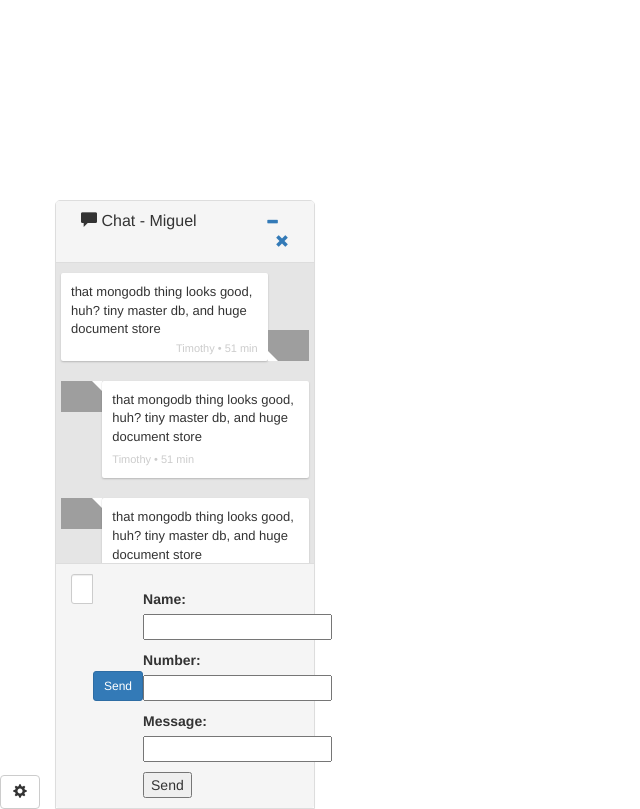
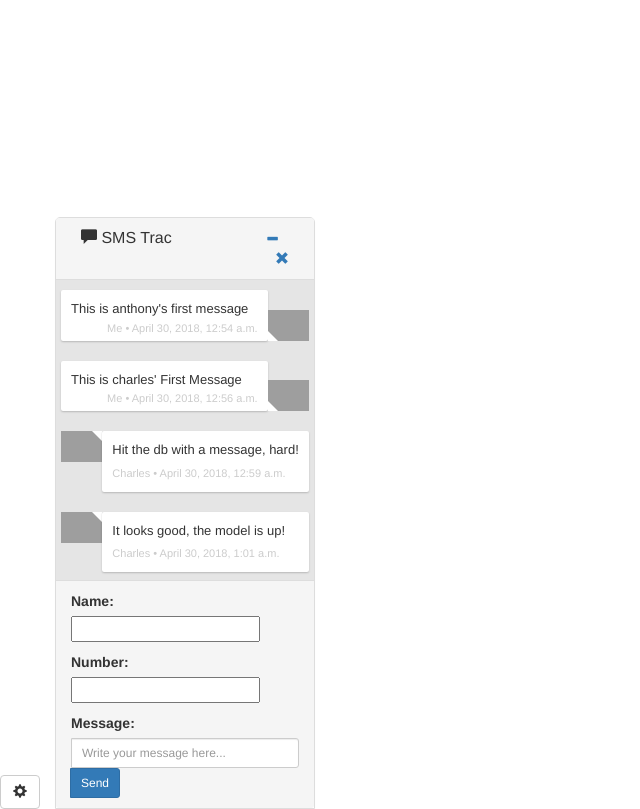
Before and after one commit to BARarch/Call-Trac, a Django app: page / in a window 1280 px wide. Shown: the part 171-980 px from the top of the page, without its empty margins (0-640 px from the left). Run offline with Django 3.2, Linux system fonts and the light colour scheme; data comes from the database, SQL or seed files in the repository; some libraries are stand-ins or nearby versions; grey boxes are pictures that could not be loaded.

Commit message:
Form and Feilds Update on refresh

```diff
--- a/call-trac-django/calltrac/settings.py
+++ b/call-trac-django/calltrac/settings.py
@@ -109,7 +109,7 @@ AUTH_PASSWORD_VALIDATORS = [
 
 LANGUAGE_CODE = 'en-us'
 
-TIME_ZONE = 'America/New York'
+TIME_ZONE = 'UTC'
 
 USE_I18N = True
 
--- a/call-trac-django/smsapp/static/twilio/base.js
+++ b/call-trac-django/smsapp/static/twilio/base.js
@@ -61,7 +61,10 @@ $.ajaxSetup({
     }
 });
 
-
+$(document).ready(function(){
+    $('#id_message').attr("placeholder", "Write your message here...");
+    $('#id_message').addClass( "form-control input-sm chat_input" );
+});
 
 // AJAX Calls for Messaging App
 /*$(document).ready(function(){
--- a/call-trac-django/smsapp/templates/twilio/base.html
+++ b/call-trac-django/smsapp/templates/twilio/base.html
@@ -18,7 +18,7 @@
         	<div class="panel panel-default">
                 <div class="panel-heading top-bar">
                     <div class="col-md-8 col-xs-8">
-                        <h3 class="panel-title"><span class="glyphicon glyphicon-comment"></span> Chat - Miguel</h3>
+                        <h3 class="panel-title"><span class="glyphicon glyphicon-comment"></span> SMS Trac</h3>
                     </div>
                     <div class="col-md-4 col-xs-4" style="text-align: right;">
                         <a href="#"><span id="minim_chat_window" class="glyphicon glyphicon-minus icon_minim"></span></a>
@@ -26,92 +26,52 @@
                     </div>
                 </div>
                 <div class="panel-body msg_container_base">
+                    {% for message in messages %}
+                    {% if message.sent %}
                     <div class="row msg_container base_sent">
                         <div class="col-md-10 col-xs-10">
                             <div class="messages msg_sent">
-                                <p>that mongodb thing looks good, huh?
-                                tiny master db, and huge document store</p>
-                                <time datetime="2009-11-13T20:00">Timothy • 51 min</time>
+                                <p>{{ message.body }}</p>
+                                <time datetime="2009-11-13T20:00">Me • {{ message.date_time }}</time>
                             </div>
                         </div>
                         <div class="col-md-2 col-xs-2 avatar">
                             <img src="http://www.bitrebels.com/wp-content/uploads/2011/02/Original-Facebook-Geek-Profile-Avatar-1.jpg" class=" img-responsive ">
                         </div>
                     </div>
+                    {% else %}
                     <div class="row msg_container base_receive">
                         <div class="col-md-2 col-xs-2 avatar">
                             <img src="http://www.bitrebels.com/wp-content/uploads/2011/02/Original-Facebook-Geek-Profile-Avatar-1.jpg" class=" img-responsive ">
                         </div>
                         <div class="col-md-10 col-xs-10">
                             <div class="messages msg_receive">
-                                <p>that mongodb thing looks good, huh?
-                                tiny master db, and huge document store</p>
-                                <time datetime="2009-11-13T20:00">Timothy • 51 min</time>
+                                <p>{{ message.body }}</p>
+                                <time datetime="2009-11-13T20:00">{{ message.number.name }} • {{ message.date_time }}</time>
                             </div>
                         </div>
                     </div>
-                    <div class="row msg_container base_receive">
-                        <div class="col-md-2 col-xs-2 avatar">
-                            <img src="http://www.bitrebels.com/wp-content/uploads/2011/02/Original-Facebook-Geek-Profile-Avatar-1.jpg" class=" img-responsive ">
-                        </div>
-                        <div class="col-xs-10 col-md-10">
-                            <div class="messages msg_receive">
-                                <p>that mongodb thing looks good, huh?
-                                tiny master db, and huge document store</p>
-                                <time datetime="2009-11-13T20:00">Timothy • 51 min</time>
-                            </div>
-                        </div>
-                    </div>
-                    <div class="row msg_container base_sent">
-                        <div class="col-xs-10 col-md-10">
-                            <div class="messages msg_sent">
-                                <p>that mongodb thing looks good, huh?
-                                tiny master db, and huge document store</p>
-                                <time datetime="2009-11-13T20:00">Timothy • 51 min</time>
-                            </div>
-                        </div>
-                        <div class="col-md-2 col-xs-2 avatar">
-                            <img src="http://www.bitrebels.com/wp-content/uploads/2011/02/Original-Facebook-Geek-Profile-Avatar-1.jpg" class=" img-responsive ">
-                        </div>
-                    </div>
-                    <div class="row msg_container base_receive">
-                        <div class="col-md-2 col-xs-2 avatar">
-                            <img src="http://www.bitrebels.com/wp-content/uploads/2011/02/Original-Facebook-Geek-Profile-Avatar-1.jpg" class=" img-responsive ">
-                        </div>
-                        <div class="col-xs-10 col-md-10">
-                            <div class="messages msg_receive">
-                                <p>that mongodb thing looks good, huh?
-                                tiny master db, and huge document store</p>
-                                <time datetime="2009-11-13T20:00">Timothy • 51 min</time>
-                            </div>
-                        </div>
-                    </div>
-                    <div class="row msg_container base_sent">
-                        <div class="col-md-10 col-xs-10 ">
-                            <div class="messages msg_sent">
-                                <p>that mongodb thing looks good, huh?
-                                tiny master db, and huge document store</p>
-                                <time datetime="2009-11-13T20:00">Timothy • 51 min</time>
-                            </div>
-                        </div>
-                        <div class="col-md-2 col-xs-2 avatar">
-                            <img src="http://www.bitrebels.com/wp-content/uploads/2011/02/Original-Facebook-Geek-Profile-Avatar-1.jpg" class=" img-responsive ">
-                        </div>
-                    </div>
+                    {% endif %}
+                    {% endfor %}
+
+
                 </div>
                 <div class="panel-footer">
                     <div class="input-group">
 
 
-                        <input id="btn-input" type="text" class="form-control input-sm chat_input" placeholder="Write your message here..." />
-                        <span class="input-group-btn">
-                        <button class="btn btn-primary btn-sm" id="btn-chat">Send</button>
-                        </span>
+
+
+
+
 
                         <form class='my-ajax-form' method='POST' action='/send/' >
                             {% csrf_token %}
                             {{ form.as_p }}
-                            <button type='submit'>Send</button>
+
+                            <span class="input-group-btn">
+                                <button class="btn btn-primary btn-sm" id="btn-chat" type='submit'>Send</button>
+                            </span>
                         </form>
                     </div>
                 </div>
@@ -125,11 +85,11 @@
             <span class="sr-only">Toggle Dropdown</span>
         </button>
         <ul class="dropdown-menu" role="menu">
-            <li><a href="#" id="new_chat"><span class="glyphicon glyphicon-plus"></span> Novo</a></li>
-            <li><a href="#"><span class="glyphicon glyphicon-list"></span> Ver outras</a></li>
-            <li><a href="#"><span class="glyphicon glyphicon-remove"></span> Fechar Tudo</a></li>
+            <li><a href="#" id="new_chat"><span class="glyphicon glyphicon-plus"></span> New </a></li>
+            <li><a href="#"><span class="glyphicon glyphicon-list"></span> See other </a></li>
+            <li><a href="#"><span class="glyphicon glyphicon-remove"></span> Close </a></li>
             <li class="divider"></li>
-            <li><a href="#"><span class="glyphicon glyphicon-eye-close"></span> Invisivel</a></li>
+            <li><a href="#"><span class="glyphicon glyphicon-eye-close"></span> Hide </a></li>
         </ul>
     </div>
 </div>
--- a/call-trac-django/smsapp/urls.py
+++ b/call-trac-django/smsapp/urls.py
@@ -3,6 +3,7 @@ from . import views
 
 
 urlpatterns = [
+	re_path(r'^rerender', views.app, name='rerender'),
 	re_path(r'^$', views.app, name='twilio'),
 	re_path(r'^send', views.send, name='send'),
 	re_path(r'^sms', views.sms, name='sms')
--- a/call-trac-django/smsapp/views.py
+++ b/call-trac-django/smsapp/views.py
@@ -1,4 +1,5 @@
 from django.shortcuts import render
+from django.http import HttpResponseRedirect
 from django.views.generic import FormView
 from .forms import SMSForm
 
@@ -33,10 +34,11 @@ AUX_NUMBER = os.environ['AUX_NUMBER']
 TWILIO_CLIENT = Client(TWILIO_ACCT_SID, TWILIO_AUTH_TOKEN)
 
 # Create your views here.
-
+@csrf_exempt
 def app(request):
     message_form = SMSForm()
-    return render(request, 'twilio/base.html', {'form':message_form})
+    data = get_messages()
+    return render(request, 'twilio/base.html', {'form':message_form, 'messages':data})
 
 def send(request):
     if request.method == 'POST':
@@ -57,7 +59,7 @@ def send(request):
                 print('Message Not Sent: not a valid number')
 
     message_form = SMSForm()
-    return render(request, 'twilio/base.html', {'form':message_form})
+    return HttpResponseRedirect('/rerender/')
 
 @csrf_exempt
 def sms(request):
@@ -73,9 +75,9 @@ def sms(request):
         numberRecord = log_moble_number(number=number)
         log_message(numberRecord, messageText, False)
 
-        message_form = SMSForm()
+        #message_form = SMSForm()
 
-    return render(request, 'twilio/base.html', {'form':message_form})
+    return HttpResponseRedirect('/rerender/')
 
 def is_valid_number(number):
     try:
@@ -109,3 +111,8 @@ def log_moble_number(number=AUX_NUMBER, name='NONE'):
 
 def log_message(numberRecord, body, sent):
     MobileMessage(number=numberRecord, body=body, sent=sent).save()
+
+
+def get_messages():
+    result = MobileMessage.objects.all()
+    return result
```
Also changed, not shown: call-trac-django/db.sqlite3.
